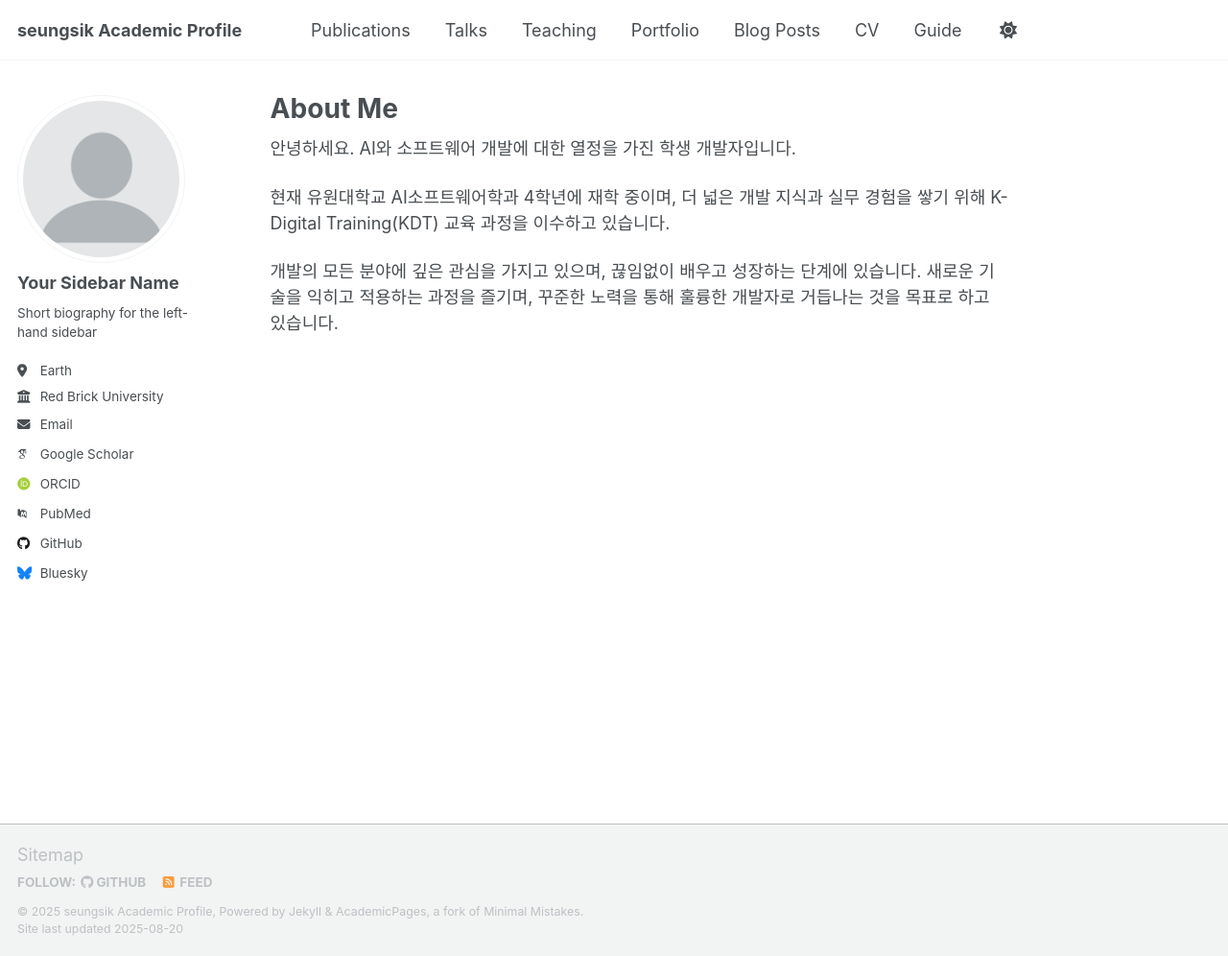
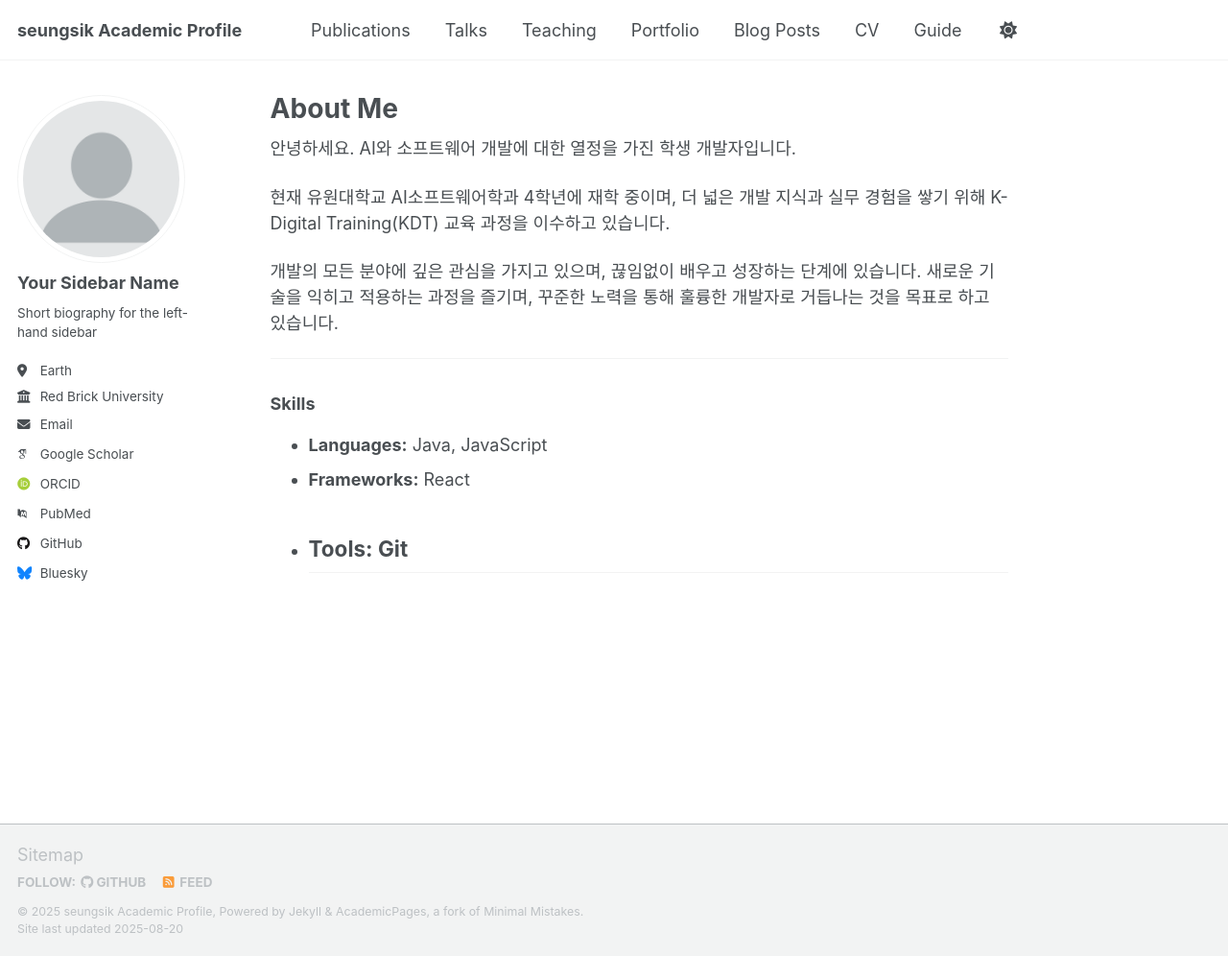
Before and after one commit to Sikboyyy/sikboyyy.github.io, a Jekyll site: the page built from _pages/about.md, in a window 1280 px wide and 996 px high. Shown: the whole window at 96% size. Built offline with Jekyll 4.4.1, drawn with Linux system fonts in a browser that asks for light colours; some web fonts are replaced; a script that is not in the unit is left out.

Commit message:
feat: 자기소개에 Skills 섹션 추가

```diff
--- a/_pages/about.md
+++ b/_pages/about.md
@@ -12,3 +12,11 @@ redirect_from:
 현재 유원대학교 AI소프트웨어학과 4학년에 재학 중이며, 더 넓은 개발 지식과 실무 경험을 쌓기 위해 K-Digital Training(KDT) 교육 과정을 이수하고 있습니다.
 
 개발의 모든 분야에 깊은 관심을 가지고 있으며, 끊임없이 배우고 성장하는 단계에 있습니다. 새로운 기술을 익히고 적용하는 과정을 즐기며, 꾸준한 노력을 통해 훌륭한 개발자로 거듭나는 것을 목표로 하고 있습니다.
+
+---
+### Skills
+
+*   **Languages:** Java, JavaScript
+*   **Frameworks:** React
+*   **Tools:** Git
+---
```
